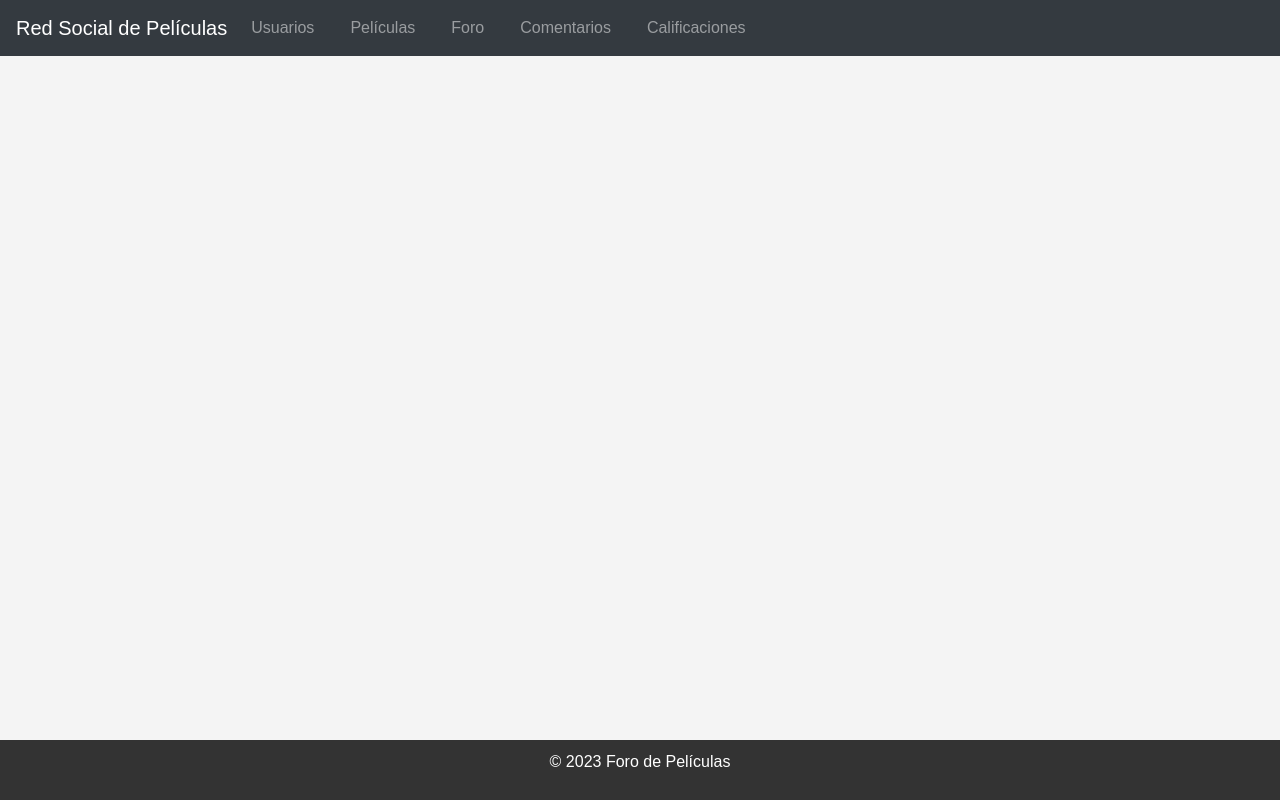
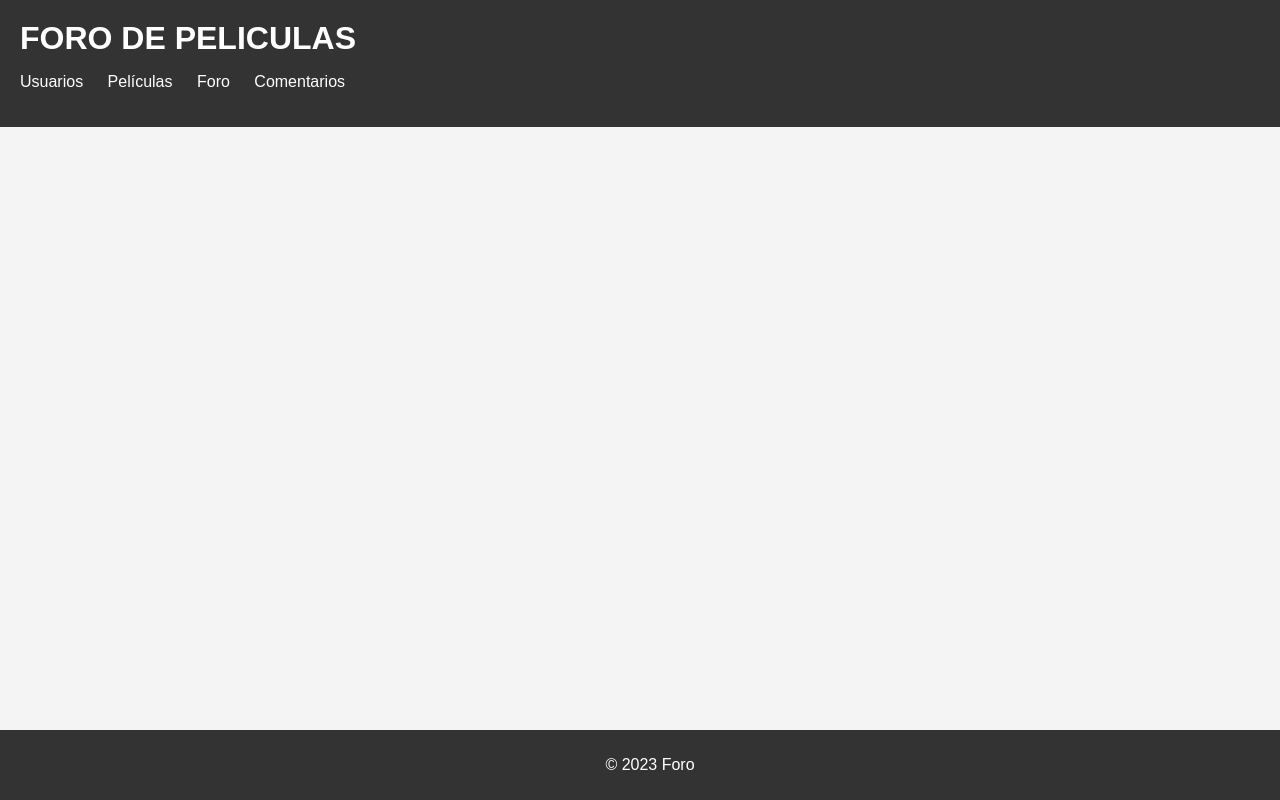
Before and after one commit to felix-gy/Movies_app, a Flask app: template app/templates/BDII_index.html in a window 1280 px wide. Run offline with Flask 3, Linux system fonts and the light colour scheme; the template is opened without the code that fills it, so the values that code supplies are empty; some libraries are stand-ins or nearby versions.

Commit message:
BDII_index.html

```diff
--- a/app/templates/BDII_index.html
+++ b/app/templates/BDII_index.html
@@ -1,110 +1,42 @@
 <!DOCTYPE html>
 <html lang="es">
 <head>
-  <meta charset="UTF-8">
-  <title>Red Social - Foro de Películas</title>
-  <link href="https://maxcdn.bootstrapcdn.com/bootstrap/4.5.2/css/bootstrap.min.css" rel="stylesheet">
-  <link rel="stylesheet" href="{{ url_for('static', filename='styles.css') }}">
-
-  <style>
-    /* Estilos adicionales */
-    body {
-      padding-top: 50px;
-    }
-    .container {
-      padding: 20px;
-    }
-    .tab-pane {
-      margin-top: 20px;
-    }
-  </style>
+    <meta charset="UTF-8">
+    <title>Aplicación de Gestión</title>
+    <link rel="stylesheet" href="{{ url_for('static', filename='css/styles.css') }}">
+    <script>
+        // Función para cargar el contenido de las secciones sin recargar la página completa
+        function cargarContenido(url) {
+            // Utiliza Fetch API para obtener el contenido de la URL
+            fetch(url)
+                .then(response => response.text())
+                .then(data => {
+                    // Actualiza el contenido del bloque principal con el contenido obtenido
+                    document.getElementById('contenido').innerHTML = data;
+                });
+        }
+    </script>
 </head>
 <body>
+    <header>
+        <h1>FORO DE PELICULAS</h1>
+        <nav>
+            <ul>
+                <li><a href="#" onclick="cargarContenido('{{ url_for('usuarios') }}'); return false;">Usuarios</a></li>
+                <li><a href="#" onclick="cargarContenido('{{ url_for('peliculas') }}'); return false;">Películas</a></li>
+                <li><a href="#" onclick="cargarContenido('{{ url_for('foro') }}'); return false;">Foro</a></li>
+                <li><a href="#" onclick="cargarContenido('{{ url_for('comentarios') }}'); return false;">Comentarios</a></li>
+            </ul>
+        </nav>
+    </header>
 
-<!-- Barra de navegación -->
-<nav class="navbar navbar-expand-lg navbar-dark bg-dark fixed-top">
-  <a class="navbar-brand" href="#">Red Social de Películas</a>
-  <button class="navbar-toggler" type="button" data-toggle="collapse" data-target="#navbarNav" aria-controls="navbarNav" aria-expanded="false" aria-label="Toggle navigation">
-    <span class="navbar-toggler-icon"></span>
-  </button>
-  <div class="collapse navbar-collapse" id="navbarNav">
-    <ul class="navbar-nav">
-      <li class="nav-item">
-        <a class="nav-link" data-toggle="tab" href="#usuariosTab">Usuarios</a>
-      </li>
-      <li class="nav-item">
-        <a class="nav-link" data-toggle="tab" href="#peliculasTab">Películas</a>
-      </li>
-      <li class="nav-item">
-        <a class="nav-link" data-toggle="tab" href="#foroTab">Foro</a>
-      </li>
-      <li class="nav-item">
-        <a class="nav-link" data-toggle="tab" href="#comentariosTab">Comentarios</a>
-      </li>
-      <li class="nav-item">
-        <a class="nav-link" data-toggle="tab" href="#calificacionesTab">Calificaciones</a>
-      </li>
-    </ul>
-  </div>
-</nav>
+    <main id="contenido">
+        <!-- Contenido de las secciones se cargará aquí -->
+        {% block content %}{% endblock %}
+    </main>
 
-<!-- Contenido de las pestañas -->
-<div class="container">
-  <div class="tab-content">
-    <!-- Pestaña de Usuarios -->
-    <div class="tab-pane" id="usuariosTab">
-      <!-- Contenido de la pestaña de Usuarios -->
-      <h2>Usuarios</h2>
-      <form>
-        <label for="nombre">Nombre:</label>
-        <input type="text" id="nombre" name="nombre" required><br><br>
-
-        <label for="correo">Correo:</label>
-        <input type="email" id="correo" name="correo" required><br><br>
-
-        <label for="contrasena">Contraseña:</label>
-        <input type="password" id="contrasena" name="contrasena" required><br><br>
-
-        <input type="submit" value="Registrar">
-      </form>
-      <!-- Aquí iría el contenido relacionado con los usuarios -->
-    </div>
-
-    <!-- Pestaña de Películas -->
-    <div class="tab-pane" id="peliculasTab">
-      <!-- Contenido de la pestaña de Películas -->
-      <h2>Películas</h2>
-      <!-- Aquí iría el contenido relacionado con las películas -->
-    </div>
-
-    <!-- Pestaña de Foro -->
-    <div class="tab-pane" id="foroTab">
-      <!-- Contenido de la pestaña de Foro -->
-      <h2>Foro</h2>
-      <!-- Aquí iría el contenido relacionado con el foro -->
-    </div>
-
-    <!-- Pestaña de Comentarios -->
-    <div class="tab-pane" id="comentariosTab">
-      <!-- Contenido de la pestaña de Comentarios -->
-      <h2>Comentarios</h2>
-      <!-- Aquí iría el contenido relacionado con los comentarios -->
-    </div>
-
-    <!-- Pestaña de Calificaciones -->
-    <div class="tab-pane" id="calificacionesTab">
-      <!-- Contenido de la pestaña de Calificaciones -->
-      <h2>Calificaciones</h2>
-      <!-- Aquí iría el contenido relacionado con las calificaciones -->
-    </div>
-  </div>
-</div>
-
-<script src="https://ajax.googleapis.com/ajax/libs/jquery/3.5.1/jquery.min.js"></script>
-<script src="https://cdnjs.cloudflare.com/ajax/libs/popper.js/1.16.0/umd/popper.min.js"></script>
-<script src="https://maxcdn.bootstrapcdn.com/bootstrap/4.5.2/js/bootstrap.min.js"></script>
-<footer>
-    <p>&copy; 2023 Foro de Películas</p>
-</footer>
+    <footer>
+        <p>&copy; 2023 Foro</p>
+    </footer>
 </body>
 </html>
```
